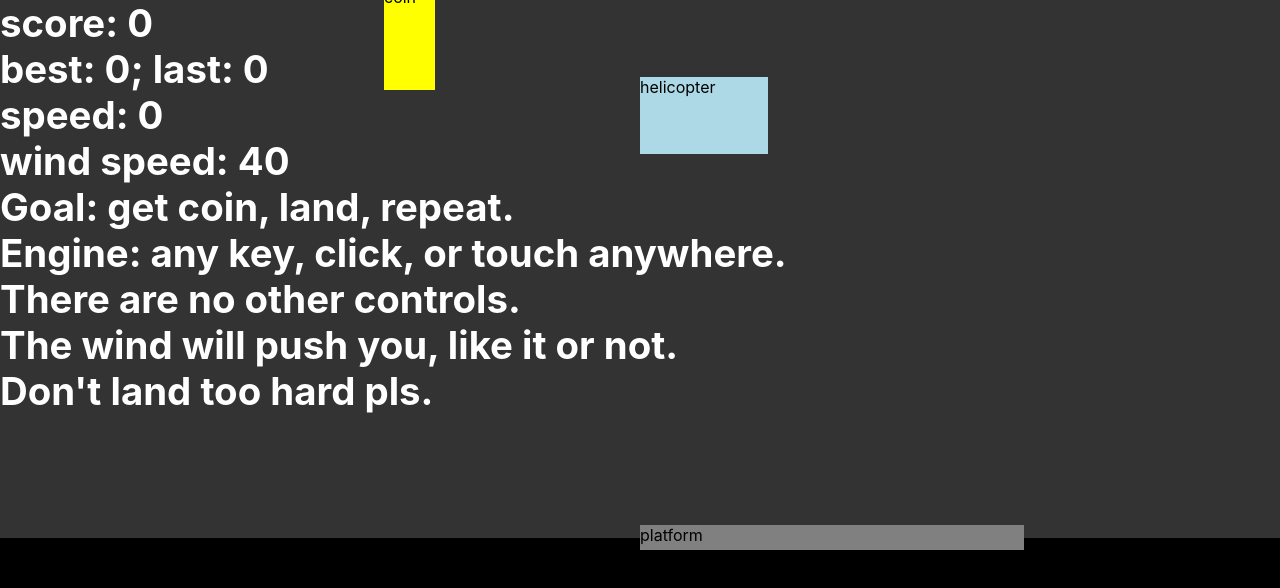
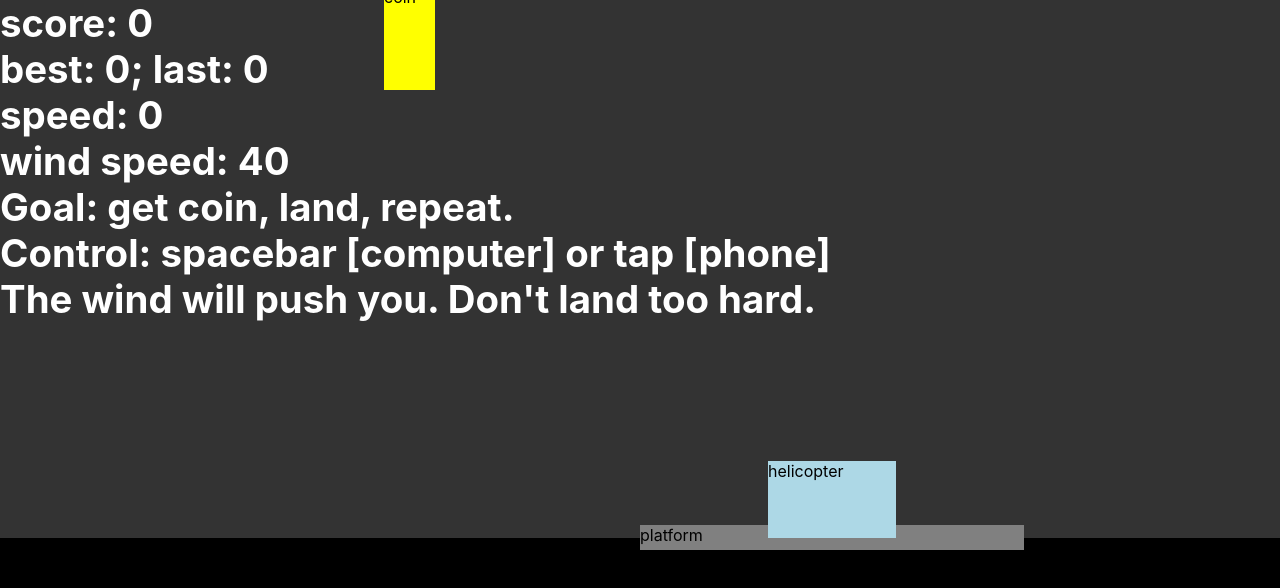
Before and after one commit to chrisbolin/stormcoins, a React (Create React App) app: page / in a window 1280 px wide. Shown: the top 588 px of the page. Built offline with nearby package versions, Linux system fonts and the light colour scheme.

Commit message:
update instructions and readme

```diff
--- a/src/App.tsx
+++ b/src/App.tsx
@@ -122,13 +122,9 @@ function Instructions() {
     <h3>
       Goal: get coin, land, repeat.
       <br />
-      Engine: any key, click, or touch anywhere.
+      Control: spacebar [computer] or tap [phone]
       <br />
-      There are no other controls.
-      <br />
-      The wind will push you, like it or not.
-      <br />
-      Don't land too hard pls.
+      The wind will push you. Don't land too hard.
     </h3>
   );
 }
--- a/src/gameLoop.tsx
+++ b/src/gameLoop.tsx
@@ -48,8 +48,8 @@ export const initialGameState: GameState = {
   paused: true,
   engine: false,
   timestamp: 0,
-  positionX: 50,
-  positionY: 30,
+  positionX: 60,
+  positionY: 0,
   velocityX: 0,
   velocityY: 0,
   coinVisible: true,
```
Also changed, not shown: 1 other file (tests, documents, lock files or other folders).
